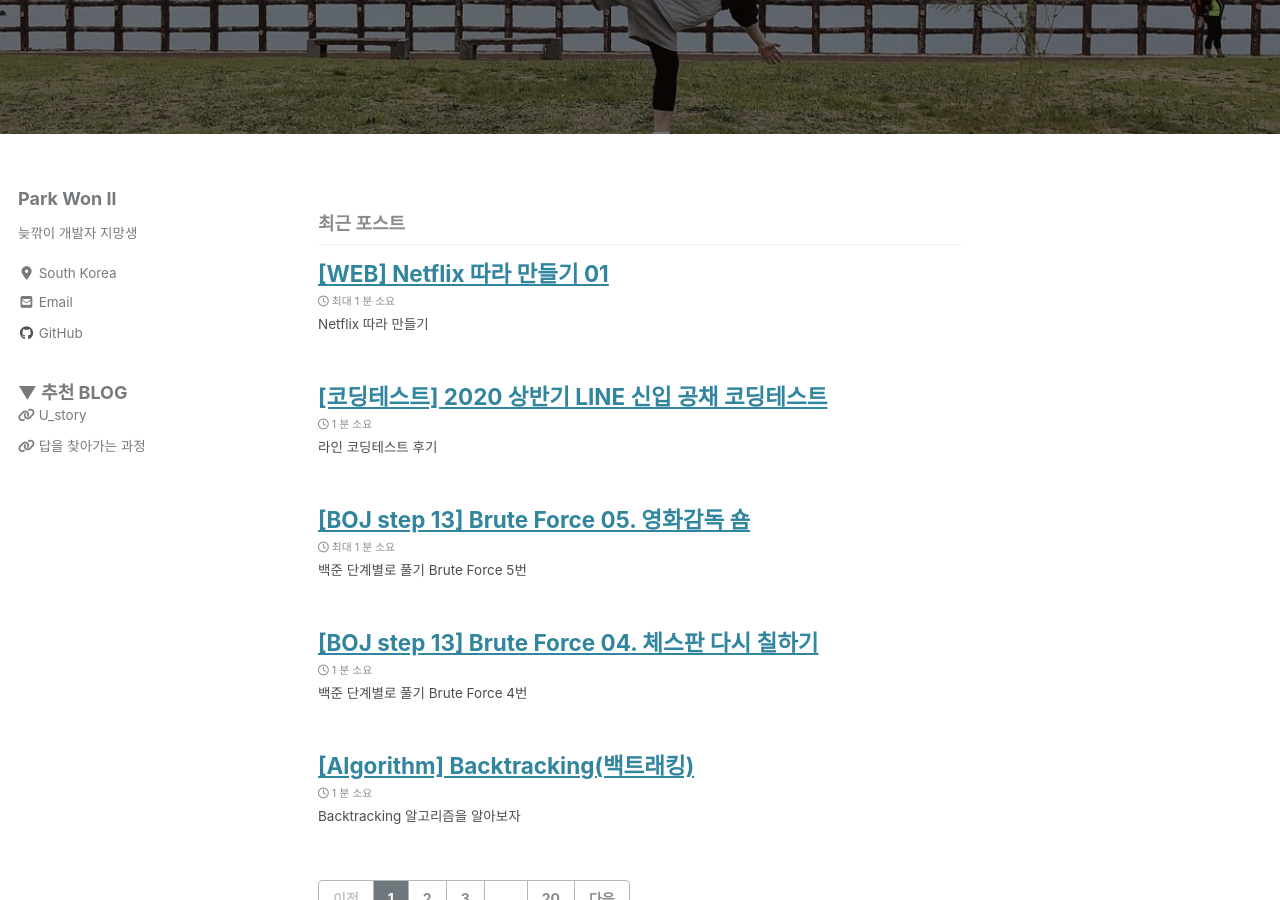
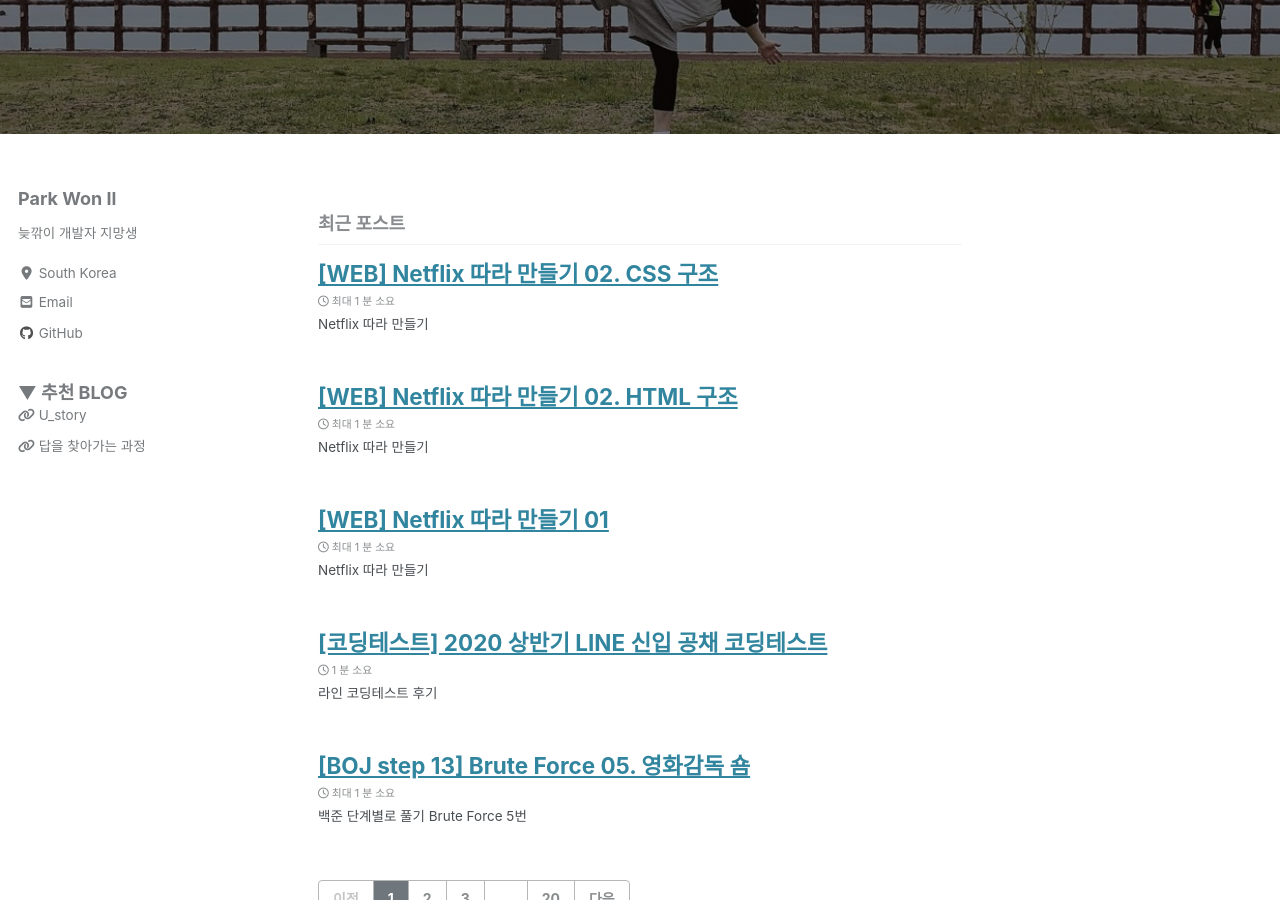
Before and after one commit to WONILLISM/wonillism.github.io, a Jekyll site: the page built from index.html, in a window 1280 px wide and 900 px high, scrolled down 401 px. Built offline with Jekyll 4.4.1, drawn with Linux system fonts in a browser that asks for light colours; cached includes are drawn as plain includes; nearby versions of some CDN libraries; the list of posts is cut into pages by our own code.

Commit message:
Clone Netflix 02, 03

````diff
--- a/_posts/2020-04-06-web-clone-netflix-01.md
+++ b/_posts/2020-04-06-web-clone-netflix-01.md
@@ -44,14 +43,8 @@ last_modified_at: 2020-04-06
 
 ![image-20200407172006132](/assets/Web/clone_netflix/result05.png)
 
-=======
 
-**API** 를 호출하고 필요에따라 페이지를 구성해주는 그런.. 평소 웹페이지를 사용할 때에는 별거 아니라고 생각했지만 직접 **vanilla js** 로 작성해보니 쉬운일은 아니었다.
-
-이번에는 결과물 부터 !
-
-[![](/assets/web/clone_netflix/result2.gif)](/assets/web/clone_netflix/result2.gif)
->>>>>>> cf180ab91a51a0047b05387d7829c6029a850496
+## [넷플릭스 따라하기 02. HTML 구조](./2020-04-07-web-clone-netflix-02.md)
 
 
 {% include GoogleAdSensePost.html %}
--- /dev/null
+++ b/_posts/2020-04-07-web-clone-netflix-02.md
@@ -0,0 +1,78 @@
+---
+title: "[WEB] Netflix 따라 만들기 02. HTML 구조"
+excerpt: "Netflix 따라 만들기"
+
+categories:
+    - WEB
+tags:
+    - 넷플릭스
+    - Netflix
+    - coding test
+    - front end
+    - 프론트 엔드
+    - vanilla javascript
+    - 자바스크립트
+    - tmdb
+    - the movie database
+    - html
+    - css
+    - clone
+use_math: true;
+
+last_modified_at: 2020-04-07
+---
+
+{% include GoogleAdSenseSidebar.html %}
+
+## HTML 구조
+```
+body
+├ header
+│  ├ header_container
+│  ├ logo
+|  ├ main_nav
+|  └ sub_nav
+|
+├ main
+|  ├ popular_movie
+|  |  ├ popular_movie_img
+|  |  ├ popular_movie_info
+|  |  |  ├ popular_movie_title
+|  |  |  ├ popular_movie_overview
+|  |  |  └ popular_movie_rank
+|  |
+|  |  ├ contents
+|  |  |  ├ contents_{title}
+|  |  |  ├ slider
+|  |  |  |  ├ item contents_item{id}
+|  |  |  |  ├ item contents_item{id}
+|  |  |  |  ├ item contents_item{id}
+|  |  |  |  ├ item contents_item{id}
+|  |  |  |  |      ...
+|  |  |  |  └
+|  |  ├ contents
+|  |  |  ├ ...
+|  |  |
+|  |  ├ contents
+|  |  |  ├ ...
+|  |  └
+|  └
+└
+
+
+```
+
+### header
+
+[![image01](/assets/web/clone_netflix/header01.png)](/assets/web/clone_netflix/header01.png)
+
+### main
+
+[![image02](/assets/web/clone_netflix/main01.png)](/assets/web/clone_netflix/main01.png)
+
+[![image03](/assets/web/clone_netflix/main02.png)](/assets/web/clone_netflix/main02.png)
+
+
+
+
+{% include GoogleAdSensePost.html %}
--- /dev/null
+++ b/_posts/2020-04-07-web-clone-netflix-03.md
@@ -0,0 +1,31 @@
+---
+title: "[WEB] Netflix 따라 만들기 02. CSS 구조"
+excerpt: "Netflix 따라 만들기"
+
+categories:
+    - WEB
+tags:
+    - 넷플릭스
+    - Netflix
+    - coding test
+    - front end
+    - 프론트 엔드
+    - vanilla javascript
+    - 자바스크립트
+    - tmdb
+    - the movie database
+    - html
+    - css
+    - clone
+use_math: true;
+
+last_modified_at: 2020-04-07
+---
+
+{% include GoogleAdSenseSidebar.html %}
+
+## CSS 구조
+
+
+
+{% include GoogleAdSensePost.html %}
````
Also changed, not shown: other parts of _posts/2020-04-06-web-clone-netflix-01.md (+0 -1 lines), assets/Web/clone_netflix/header01.png (added), assets/Web/clone_netflix/main01.png (added), 1 other file.
